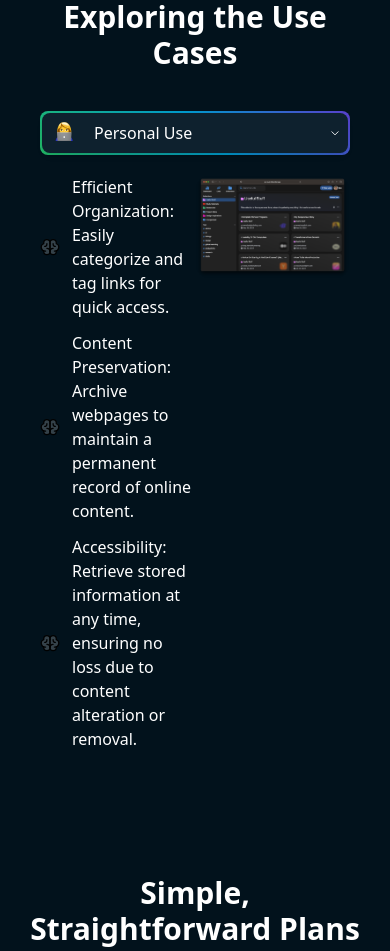
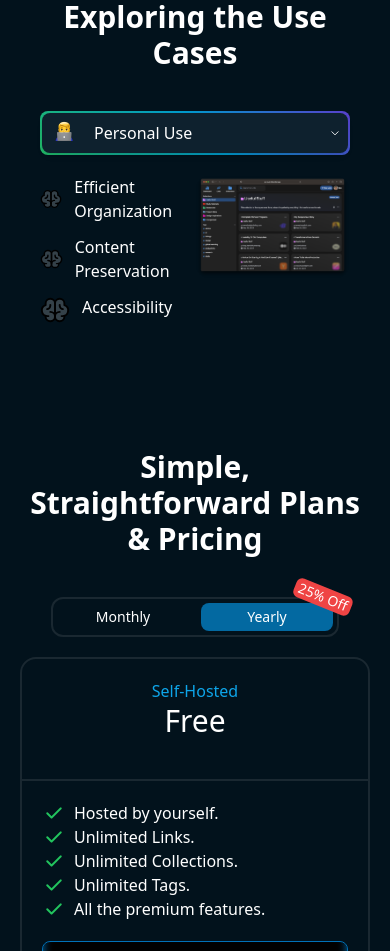
Before and after one commit to linkwarden/website, a Next.js app: page / in a window 390 px wide. Shown: the part 5360-6311 px from the top of the page. Built offline with nearby package versions, Linux system fonts and the light colour scheme.

Commit message:
useCase mobile view texts edited

```diff
--- a/components/Homepage/useCases/UseCases.tsx
+++ b/components/Homepage/useCases/UseCases.tsx
@@ -27,7 +27,7 @@ export default function UseCases() {
                 }
               >
                 <div className="duration-500 bg-[#07334F] w-full py-5  rounded-lg text-center shadow-lg hover:shadow-cyan-500/50">
-                  <Image className="mx-auto mb-2" src={'/female.png'} alt="" height={50} width={50} />
+                  <Image className="mx-auto mb-2" src={'/male.png'} alt="" height={50} width={50} />
                   <p className="text-[12px]">Personal Use</p>
                 </div>
               </Tab>
--- a/components/Homepage/useCases/mobile/SelectedData.tsx
+++ b/components/Homepage/useCases/mobile/SelectedData.tsx
@@ -4,8 +4,8 @@ import React from 'react';
 interface SelectedDataProps {
   src: string;
   textOne: string;
-  textTwo: string;
-  textThree: string;
+  textTwo?: string;
+  textThree?: string;
 }
 
 function SelectedData({ src, textOne, textTwo, textThree }: SelectedDataProps) {
--- a/components/Homepage/useCases/mobile/UseCaseListBoxMobile.tsx
+++ b/components/Homepage/useCases/mobile/UseCaseListBoxMobile.tsx
@@ -7,7 +7,7 @@ import style from '../style/useCase.module.css'
 
 
 const items = [
-  { name: 'Personal Use', img: '/female.png' },
+  { name: 'Personal Use', img: '/male.png' },
   { name: 'Education & Learning', img: '/books.png' },
   { name: 'Research & Reference', img: '/hat.png' },
   { name: 'Project Collaboration', img: '/file.png' },
@@ -22,30 +22,30 @@ function UseCaseListBoxMobile() {
       case 'Personal Use':
         return (
           <SelectedData src={'/app/personal.png'}
-            textOne={`  Efficient Organization:\ Easily categorize and tag links for quick access.`}
-            textTwo={'  Content Preservation: Archive webpages to maintain a permanent record of online content.'}
-            textThree={'  Accessibility: \  Retrieve stored information at any time, ensuring no loss due to content alteration or removal.'} />
+            textOne={`  Efficient Organization`}
+            textTwo={'  Content Preservation'}
+            textThree={'  Accessibility'} />
         )
       case 'Education & Learning':
         return (
           <SelectedData src={'/app/personal.png'}
-            textOne={' Resource Bookmarking: Students and educators can save and revisit academic materials.'}
-            textTwo={' Curated Learning Materials: Educators can compile resources tailored to course requirements.'}
-            textThree={'  Collaborative Learning: Share and collaborate on educational resources with peers.'} />
+            textOne={' Resource Bookmarking'}
+            textTwo={' Curated Learning Materials'}
+            textThree={'  Collaborative Learning'} />
         )
       case 'Research & Reference':
         return (
           <SelectedData src={'/app/personal.png'}
-            textOne={' Reference Management: Collect and organize references for academic or project-based research.'}
-            textTwo={' Permanent Archives: Ensure permanent access to web content with webpage archiving.'}
-            textThree={'  Collaborative Research: Contribute and share in a knowledge pool with your team of researchers.'} />
+            textOne={' Reference Management'}
+            textTwo={' Permanent Archives'}
+            textThree={'  Collaborative Research'} />
         )
       case 'Project Collaboration':
         return (
           <SelectedData src={'/app/personal.png'}
-            textOne={' Shared Resource Pool: Team members can contribute to a collective repository of project-related links.'}
-            textTwo={'  Centralized Access: All team members can access essential project resources and references.'}
-            textThree={'  Streamlined Collaboration: Facilitate information sharing and teamwork on projects.'} />
+            textOne={' Shared Resource Pool'}
+            textTwo={'  Centralized Access'}
+            textThree={'  Streamlined Collaboration'} />
         )
 
     }
```
Also changed, not shown: public/male.png (added).
